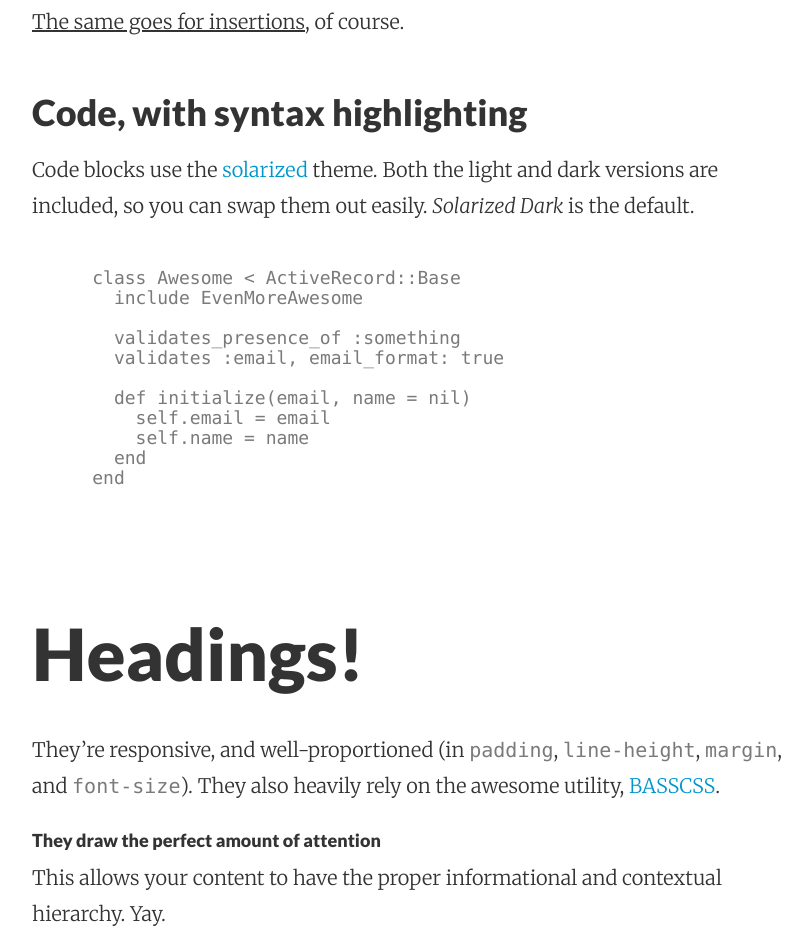
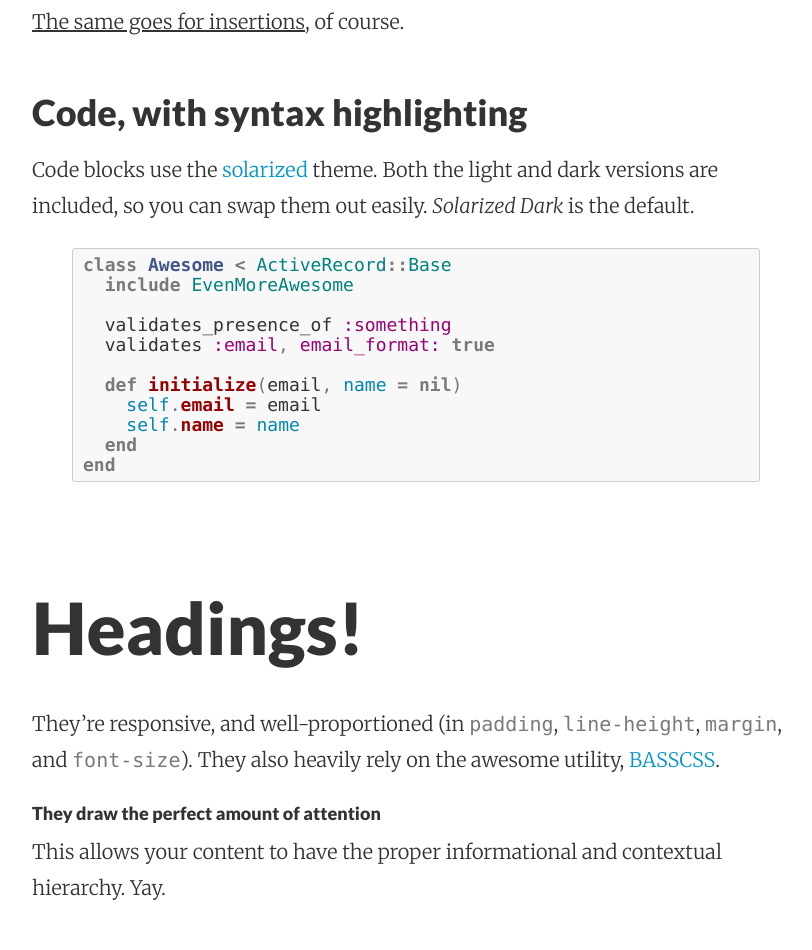
Before and after one commit to emersonsoares/emersonsoares.github.io, a Jekyll site: the page built from _posts/2014-06-10-see-pixyll-in-action.md, in a window 1280 px wide. Shown: the part 659-1609 px from the top of the page, without its empty margins (224-1036 px from the left). Built offline with Jekyll 4.4.1, drawn with Linux system fonts in a browser that asks for light colours; Markdown is read by kramdown in place of the engine named in the settings; comment, search, counter and statistics services are not loaded.

Commit message:
configurando markdown parser

```diff
--- a/_includes/head.html
+++ b/_includes/head.html
@@ -11,6 +11,7 @@
     <!-- Custom CSS -->
     <link rel="stylesheet" href="{{ "/css/basscss.css" | prepend: site.baseurl }}" type="text/css">
     <link rel="stylesheet" href="{{ "/css/pixyll.css" | prepend: site.baseurl }}" type="text/css">
+    <link rel="stylesheet" href="{{ "/css/pygments-github.css" | prepend: site.baseurl }}" type="text/css">
 
     <!-- Fonts -->
     <link href='//fonts.googleapis.com/css?family=Merriweather:900,900italic,300,300italic' rel='stylesheet' type='text/css'>
--- /dev/null
+++ b/css/pygments-github.css
@@ -0,0 +1,66 @@
+/*GitHub style for Pygments syntax highlighter, for use with Jekyll*/
+/*Courtesy of GitHub.com*/
+
+.highlight pre, pre, .highlight .hll { background-color: #f8f8f8; border: 1px solid #ccc; padding: 6px 10px; border-radius: 3px; }
+.highlight .c { color: #999988; font-style: italic; }
+.highlight .err { color: #a61717; background-color: #e3d2d2; }
+.highlight .k { font-weight: bold; }
+.highlight .o { font-weight: bold; }
+.highlight .cm { color: #999988; font-style: italic; }
+.highlight .cp { color: #999999; font-weight: bold; }
+.highlight .c1 { color: #999988; font-style: italic; }
+.highlight .cs { color: #999999; font-weight: bold; font-style: italic; }
+.highlight .gd { color: #000000; background-color: #ffdddd; }
+.highlight .gd .x { color: #000000; background-color: #ffaaaa; }
+.highlight .ge { font-style: italic; }
+.highlight .gr { color: #aa0000; }
+.highlight .gh { color: #999999; }
+.highlight .gi { color: #000000; background-color: #ddffdd; }
+.highlight .gi .x { color: #000000; background-color: #aaffaa; }
+.highlight .go { color: #888888; }
+.highlight .gp { color: #555555; }
+.highlight .gs { font-weight: bold; }
+.highlight .gu { color: #800080; font-weight: bold; }
+.highlight .gt { color: #aa0000; }
+.highlight .kc { font-weight: bold; }
+.highlight .kd { font-weight: bold; }
+.highlight .kn { font-weight: bold; }
+.highlight .kp { font-weight: bold; }
+.highlight .kr { font-weight: bold; }
+.highlight .kt { color: #445588; font-weight: bold; }
+.highlight .m { color: #009999; }
+.highlight .s { color: #dd1144; }
+.highlight .n { color: #333333; }
+.highlight .na { color: teal; }
+.highlight .nb { color: #0086b3; }
+.highlight .nc { color: #445588; font-weight: bold; }
+.highlight .no { color: teal; }
+.highlight .ni { color: purple; }
+.highlight .ne { color: #990000; font-weight: bold; }
+.highlight .nf { color: #990000; font-weight: bold; }
+.highlight .nn { color: #555555; }
+.highlight .nt { color: navy; }
+.highlight .nv { color: teal; }
+.highlight .ow { font-weight: bold; }
+.highlight .w { color: #bbbbbb; }
+.highlight .mf { color: #009999; }
+.highlight .mh { color: #009999; }
+.highlight .mi { color: #009999; }
+.highlight .mo { color: #009999; }
+.highlight .sb { color: #dd1144; }
+.highlight .sc { color: #dd1144; }
+.highlight .sd { color: #dd1144; }
+.highlight .s2 { color: #dd1144; }
+.highlight .se { color: #dd1144; }
+.highlight .sh { color: #dd1144; }
+.highlight .si { color: #dd1144; }
+.highlight .sx { color: #dd1144; }
+.highlight .sr { color: #009926; }
+.highlight .s1 { color: #dd1144; }
+.highlight .ss { color: #990073; }
+.highlight .bp { color: #999999; }
+.highlight .vc { color: teal; }
+.highlight .vg { color: teal; }
+.highlight .vi { color: teal; }
+.highlight .il { color: #009999; }
+.highlight .gc { color: #999; background-color: #EAF2F5; }
```
